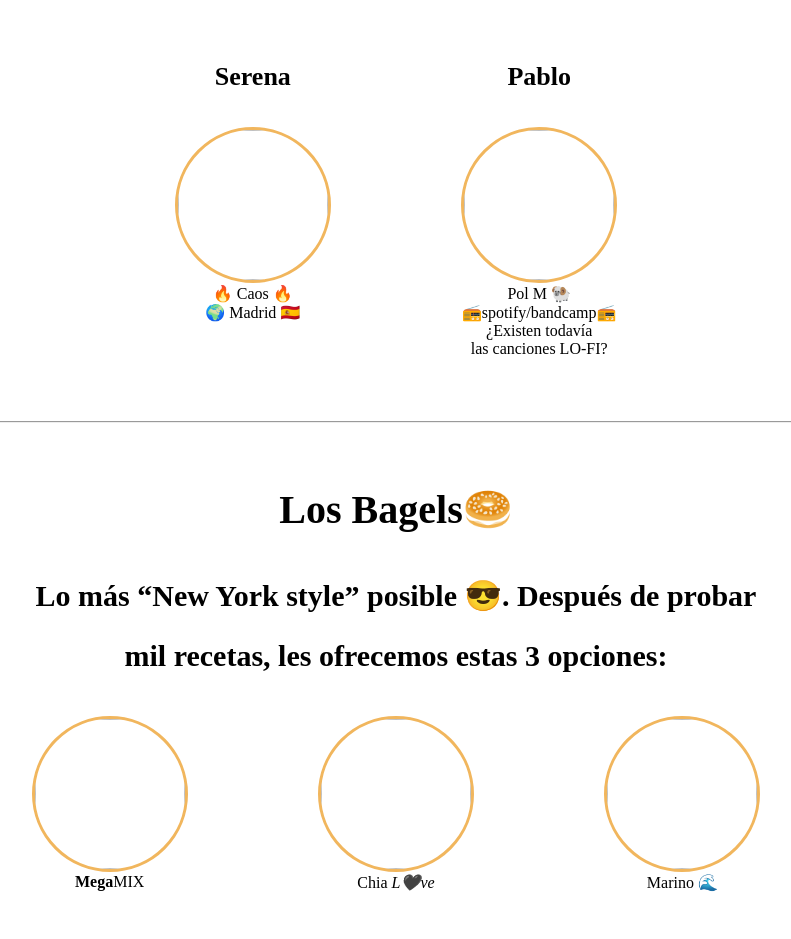
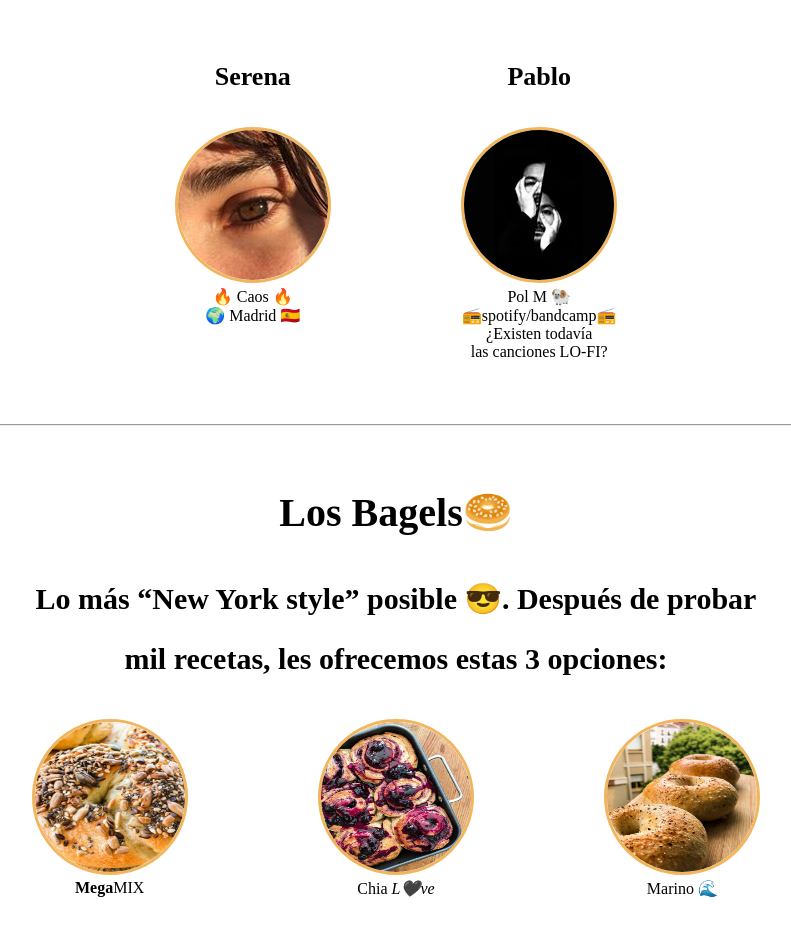
Before and after one commit to cashjuli/first-project, a plain HTML site: page project-julieta-cash.html in a window 1280 px wide. Shown: the part 526-1465 px from the top of the page, without its empty margins (244-1035 px from the left). Drawn offline with Linux system fonts and the light colour scheme.

Commit message:
fix images

```diff
--- a/project-julieta-cash.html
+++ b/project-julieta-cash.html
@@ -12,12 +12,12 @@
     <link
       rel="icon"
       type="image"
-      href="project/media/106489662_286531402404856_7125007476070110377_n.jpg"
+      href="media/106489662_286531402404856_7125007476070110377_n.jpg"
     />
     <style>
       div {
         background: linear-gradient(rgba(0, 0, 0, 0.5), rgba(0, 0, 0, 0.5)),
-          url("project/media/110130610_322701788884525_1901142107023703394_n.jpg");
+          url("media/110130610_322701788884525_1901142107023703394_n.jpg");
         background-size: contain;
       }
       nav {
@@ -212,7 +212,7 @@
           <li class="navList">
             <a href="https://www.instagram.com/vivirdecomer/" target="_blank">
               <img
-                src="project/media/106489662_286531402404856_7125007476070110377_n.jpg"
+                src="media/106489662_286531402404856_7125007476070110377_n.jpg"
                 class="logo"
               />
             </a>
@@ -252,9 +252,7 @@
           href="https://www.instagram.com/seregriffin/?hl=es "
           target="_blank"
         >
-          <img
-            src="project/media/95906420_177855373424000_2800547706123059200_n.jpg"
-          />
+          <img src="media/95906420_177855373424000_2800547706123059200_n.jpg" />
         </a>
         <br />
         🔥 Caos 🔥
@@ -268,9 +266,7 @@
           href="https://www.instagram.com/pol.maeda/?hl=es"
           target="_blank"
         >
-          <img
-            src="project/media/69581798_393291198024743_7972001549587054592_n.jpg"
-          />
+          <img src="media/69581798_393291198024743_7972001549587054592_n.jpg" />
         </a>
         <br />
         Pol M 🐏
@@ -288,23 +284,17 @@
     </h3>
     <ul>
       <li>
-        <img
-          src="project/media/106717406_962579980857370_1370464766406147292_n.jpg"
-        />
+        <img src="media/106717406_962579980857370_1370464766406147292_n.jpg" />
         <br />
         <strong>Mega</strong>MIX
       </li>
       <li>
-        <img
-          src="project/media/107921552_956607024846528_4168150296782299603_n.jpg"
-        />
+        <img src="media/107921552_956607024846528_4168150296782299603_n.jpg" />
         <br />
         Chia <em>L🖤ve</em>
       </li>
       <li>
-        <img
-          src="project/media/103866340_184142449685963_3401611970871256181_n.jpg"
-        />
+        <img src="media/103866340_184142449685963_3401611970871256181_n.jpg" />
         <br />
         Marino 🌊
       </li>
```
